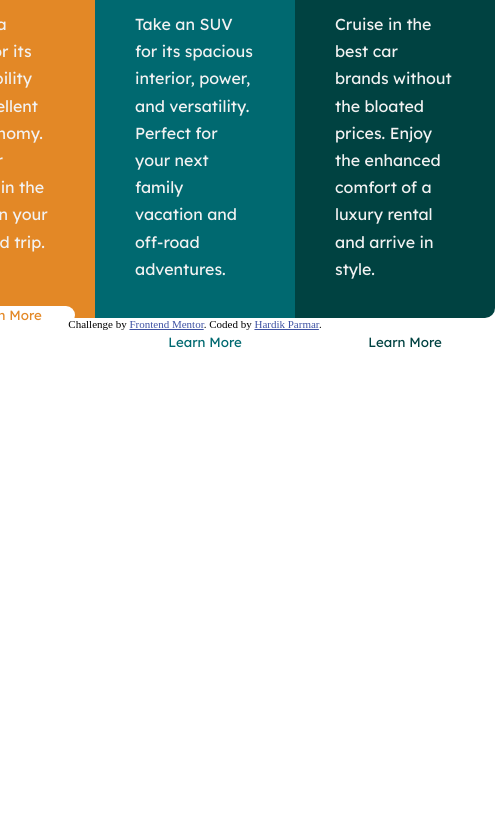
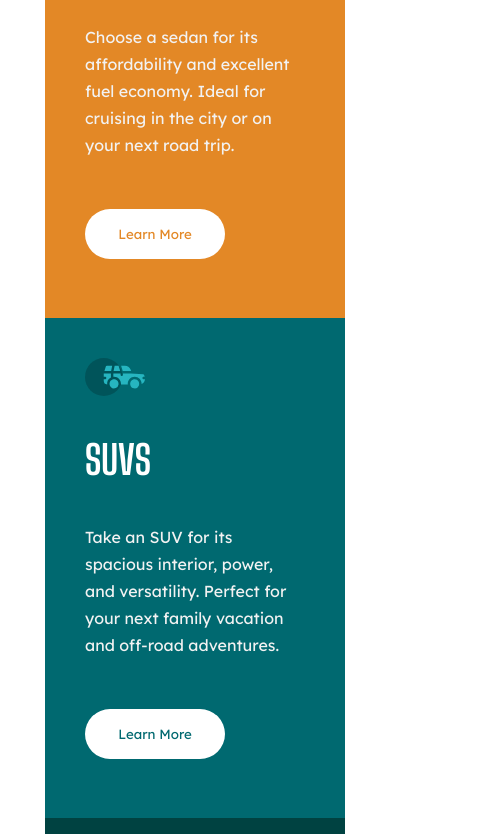
Before and after one commit to HardikParmar1/column-card-preview, a plain HTML site: page index.html in a window 390 px wide. Shown: the part 302-1136 px from the top of the page, 495 px wide, since content can reach past the window. Before the commit the page ends 844 px from the top, so only its background shows below. Drawn offline with Linux system fonts and the light colour scheme.

Commit message:
Update style.css

```diff
--- a/style.css
+++ b/style.css
@@ -82,7 +82,8 @@ h1{
   border: 2px solid #ffff;
 }
 
-@media only screen and (max-width:376px){
+@media only screen and (max-width:
+   425px){
   .container{
     display:flex;
     flex-direction:column;
```
